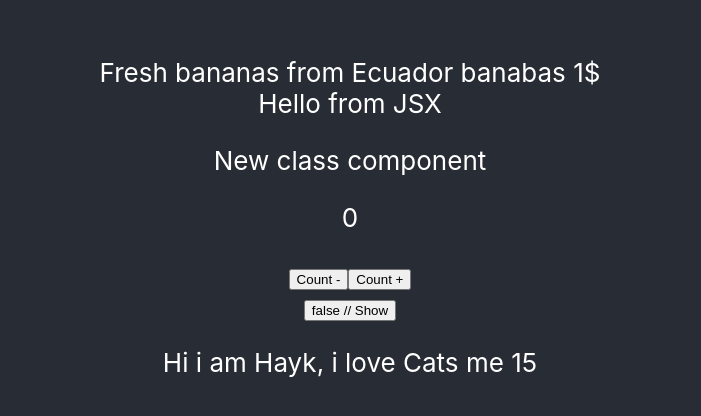
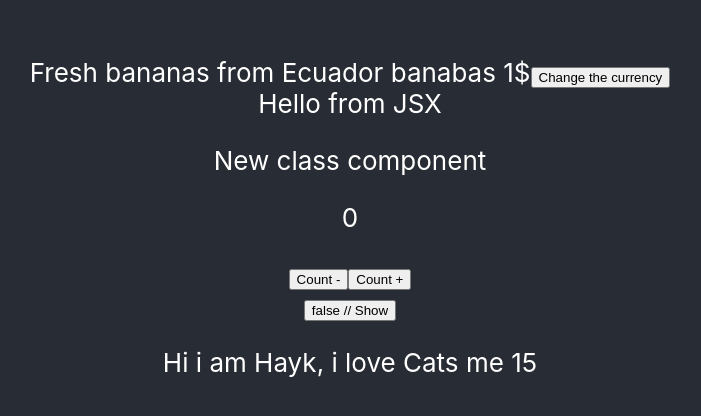
Before and after one commit to TheSlavProd/ToDo, a React (Create React App) app: page / in a window 1280 px wide. Shown: the part 170-586 px from the top of the page, without its empty margins (290-991 px from the left). Built offline with nearby package versions, Linux system fonts and the light colour scheme.

Commit message:
new changes

```diff
--- a/src/components/Price.js
+++ b/src/components/Price.js
@@ -7,10 +7,23 @@ class Price extends Component{
     constructor (props){
         super(props)
 
+
+       this.state = {
+            value: false,
+            dram: props.dram
+
+        }
     }
+
+
+
     render(){
+
         return(
-            <span> {this.props.price}</span>
+            <span> {`${this.state.value ? `${this.state.dram}` : `${this.props.price}`}`}
+            <button onClick={()=>{this.setState({value: !this.state.value})}}>{`Change the currency`}</button>
+            </span>
+
         )
     }
 
--- a/src/components/Product.js
+++ b/src/components/Product.js
@@ -13,7 +13,7 @@ class Product extends Component{
             <div>
             <Description description={this.props.description}/>
             <NameForHome nameforhome={this.props.name}/>
-            <Price price={this.props.price}/>
+            <Price price={this.props.price} dram="500֏ "/>
             </div>
         )
     }
```
